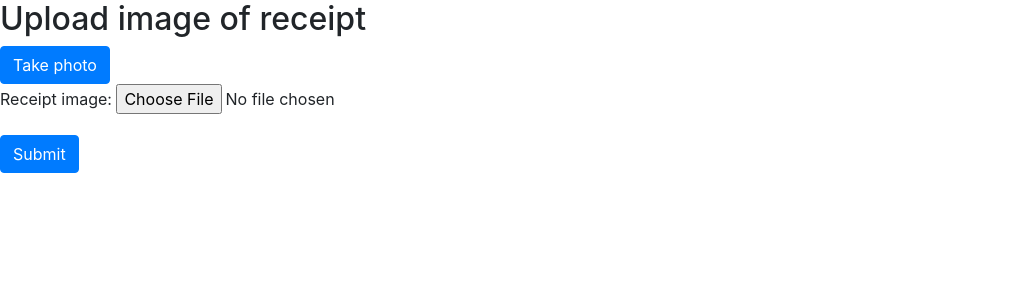
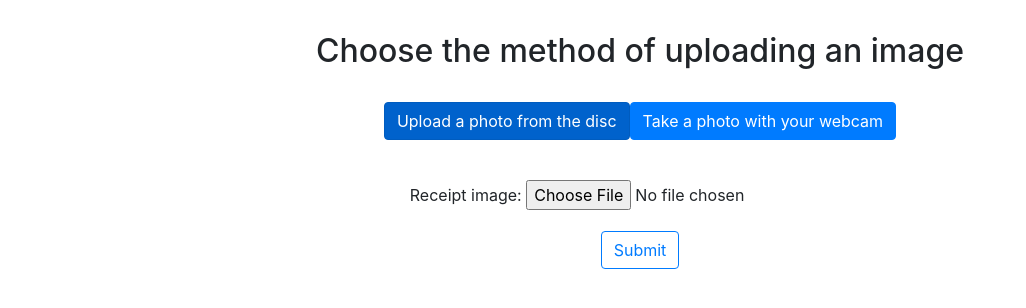
Before and after one commit to AdamJedrychowski/Recipt-Scanner, a Django app: page /upload_receipt/ in a window 1280 px wide. Shown: the part 56-364 px from the top of the page, without its empty margins (0-1026 px from the left). Run offline with Django 4.2, Linux system fonts and the light colour scheme.

Commit message:
Scan photo view UI change

```diff
--- a/server/static/css/forms.css
+++ b/server/static/css/forms.css
@@ -6,7 +6,7 @@
 }
 
 .sign-form h2 {
-    margin-bottom: .5em;
+    margin: 1em 0;
 }
 
 .sign-form label {
--- a/server/static/css/upload.css
+++ b/server/static/css/upload.css
@@ -1,3 +1,34 @@
+#method-select-btns {
+    display: flex;
+    flex-direction: row;
+    justify-content: center;
+    margin-bottom: 1em;
+}
+
+#upload-method-selector h2 {
+    text-align: center;
+    margin: 1em;
+}
+
+#upload-photo-container {
+    display: flex;
+    flex-direction: row;
+    justify-content: center;
+}
+
+#upload-photo-container .submit-btn {
+    display: block;
+    margin: 0 auto;
+}
+
+#upload-photo-container form {
+    margin-top: 1.5em;
+}
+
+#take-photo-container {
+    display: none;
+}
+
 #webcam-photo {
     display: flex;
 }
@@ -16,3 +47,8 @@
     width: 50%;
     height: 50%;
 }
+
+#take-photo-button {
+    display: block;
+    margin: 1em auto;
+}
--- a/server/static/js/webcam.js
+++ b/server/static/js/webcam.js
@@ -23,11 +23,47 @@ function takePhoto(photo, canvas, video, width, height) {
     imageUploader.files = container.files;
   }, "image/png");
 
-  document.getElementById("take-photo-button").style.display = "flex";
+  document.getElementById("photo").style.display = "flex";
+}
+
+function activateBtn(button) {
+  if (!button.classList.contains("active")) {
+    button.classList.add("active");
+  }
+}
+
+function deactivateBtn(button) {
+  if (button.classList.contains("active")) {
+    button.classList.remove("active");
+  }
+}
+
+function addListenersToMethodChoosers() {
+  const takePhotoMethodBtn = document.getElementById(
+    "select-take-photo-method-btn"
+  );
+  const uploadPhotoMethodBtn = document.getElementById(
+    "select-upload-photo-method-btn"
+  );
+  const takePhotoContainer = document.getElementById("take-photo-container");
+  const uploadPhotoContainer = document.getElementById(
+    "upload-photo-container"
+  );
+  takePhotoMethodBtn.addEventListener("click", () => {
+    takePhotoContainer.style.display = "block";
+    uploadPhotoContainer.style.display = "none";
+    activateBtn(takePhotoMethodBtn);
+    deactivateBtn(uploadPhotoMethodBtn);
+  });
+  uploadPhotoMethodBtn.addEventListener("click", () => {
+    takePhotoContainer.style.display = "none";
+    uploadPhotoContainer.style.display = "flex";
+    activateBtn(uploadPhotoMethodBtn);
+    deactivateBtn(takePhotoMethodBtn);
+  });
 }
 
 (main = async () => {
-  const videoPhotoSection = document.getElementById("webcam-photo");
   const video = document.getElementById("webcam");
   const photo = document.getElementById("photo");
   const canvas = document.getElementById("canvas");
@@ -38,10 +74,10 @@ function takePhoto(photo, canvas, video, width, height) {
     video: videoSize,
   };
   let stream = null;
-  videoPhotoSection.style.display = "None";
-    try {
+  photo.style.display = "None";
+  try {
     stream = await navigator.mediaDevices.getUserMedia(videoConstraints);
-  } catch(err) {
+  } catch (err) {
     console.error(`${err.name}: ${err.message}`);
     return null;
   }
@@ -49,6 +85,7 @@ function takePhoto(photo, canvas, video, width, height) {
   video.onloadedmetadata = () => {
     video.play();
   };
+  addListenersToMethodChoosers();
   takePhotoButton.addEventListener(
     "click",
     (e) => {
--- a/server/templates/upload_image.html
+++ b/server/templates/upload_image.html
@@ -7,18 +7,44 @@
 <body>
   {% include "navbar.html" %}
   <main>
-    <h2>Upload image of receipt</h2>
-    <div id="webcam-photo" style="display: flex">
-      <video id="webcam" autoplay></video>
-      <canvas id="canvas" style="display: none"></canvas>
-      <img id="photo" alt="Screen capture will appear here" />
+    <div id="upload-method-selector">
+      <h2>Choose the method of uploading an image</h2>
+      <div id="method-select-btns">
+        <button
+          class="btn btn-primary active"
+          id="select-upload-photo-method-btn"
+        >
+          Upload a photo from the disc
+        </button>
+        <button class="btn btn-primary" id="select-take-photo-method-btn">
+          Take a photo with your webcam
+        </button>
+      </div>
     </div>
-    <button id="take-photo-button" class="btn btn-primary">Take photo</button>
-
-    <form method="POST" enctype="multipart/form-data">
-      {% csrf_token %} {{form.as_p}}
-      <input type="submit" value="Submit" class="btn btn-primary"/>
-    </form>
+    <div id="upload-photo-container">
+      <form method="POST" enctype="multipart/form-data">
+        {% csrf_token %} {{form.as_p}}
+        <input
+          type="submit"
+          value="Submit"
+          class="btn btn-outline-primary submit-btn"
+        />
+      </form>
+    </div>
+    <div id="take-photo-container">
+      <div id="webcam-photo">
+        <video id="webcam" autoplay></video>
+        <canvas id="canvas"></canvas>
+        <img
+          id="photo"
+          class="img-fluid"
+          alt="Screen capture will appear here"
+        />
+      </div>
+      <button id="take-photo-button" class="btn btn-outline-primary">
+        Take photo
+      </button>
+    </div>
   </main>
   <script src="{% static 'js/webcam.js' %}"></script>
 </body>
```
Also changed, not shown: server/static/css/style.css (+0 -20 lines).
